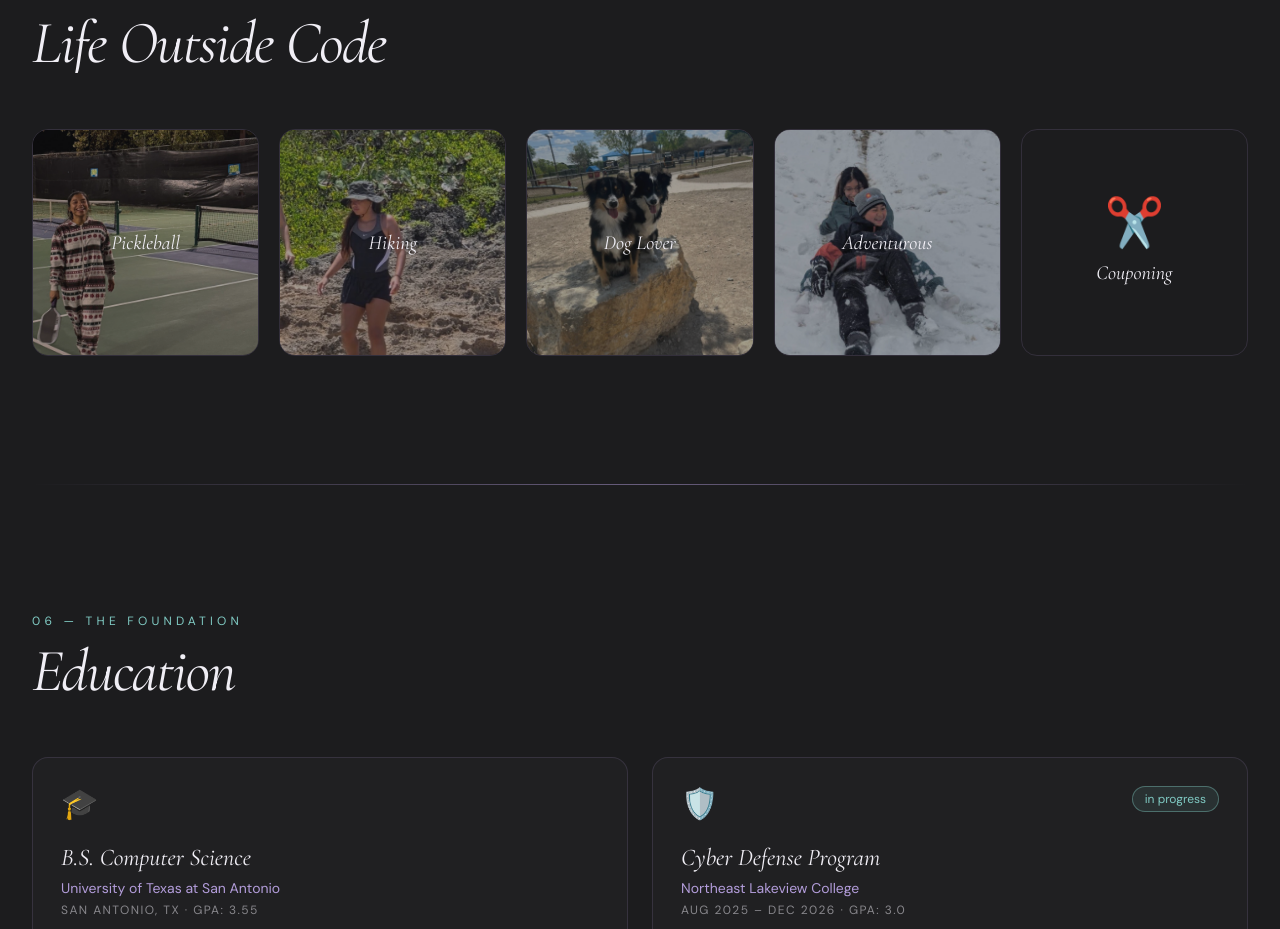
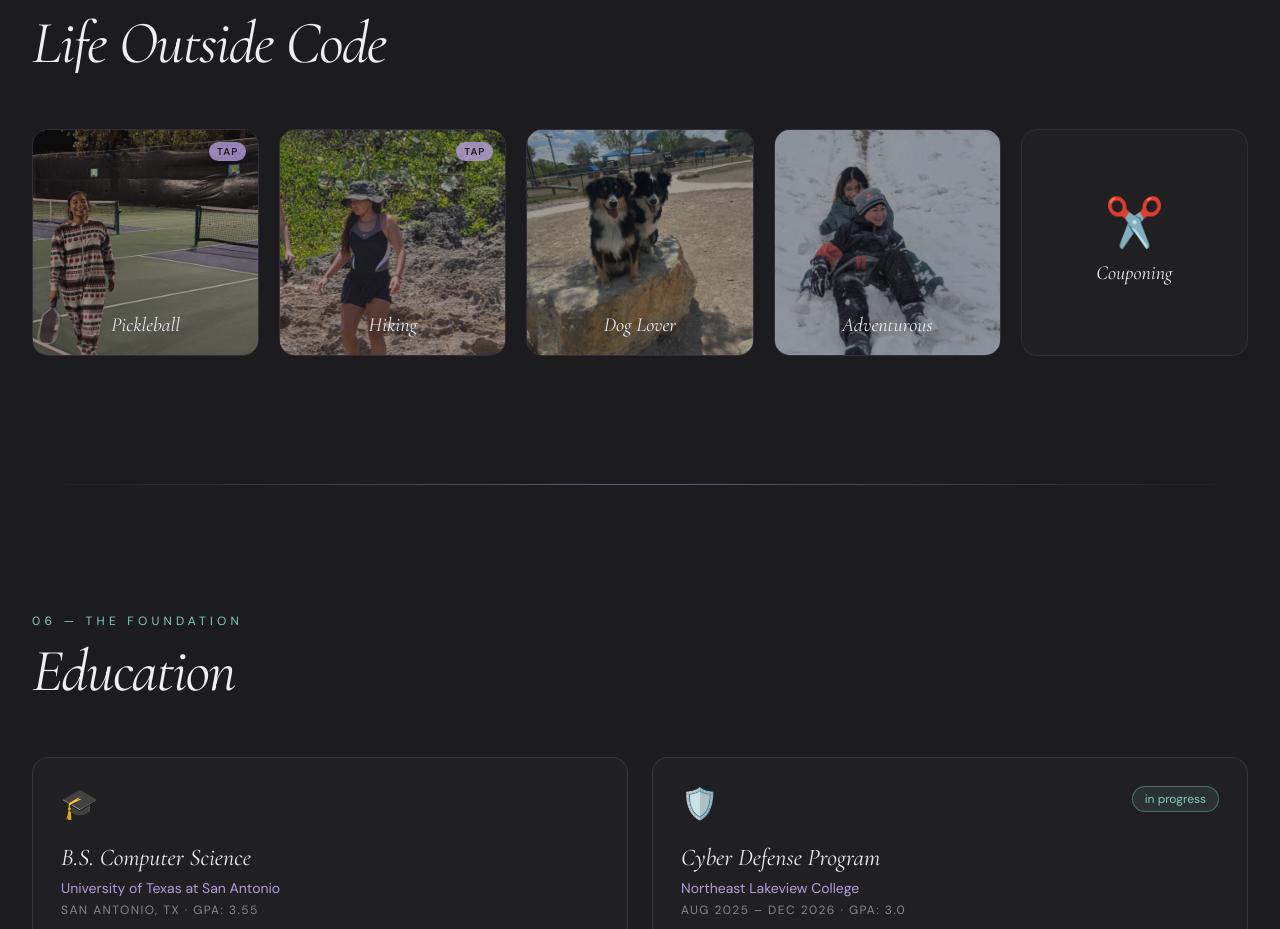
Before and after one commit to Lissettedeleon/lissette-s-portfolio, a React (Vite) app: page / in a window 1280 px wide. Shown: the part 4143-5072 px from the top of the page. Built offline with nearby package versions, Linux system fonts and the light colour scheme; no server answers.

Commit message:
Add flip card index card effect to hobbies with personal notes
Co-Authored-By: Claude Sonnet 4.6 <noreply@anthropic.com>
Claude-Session: https://claude.ai/code/session_01FeTyFeGTmFZKHFj1j95EPM

```diff
--- a/src/components/portfolio/Hobbies.jsx
+++ b/src/components/portfolio/Hobbies.jsx
@@ -1,14 +1,107 @@
-import React from "react";
+import React, { useState } from "react";
 import { motion } from "framer-motion";
 import SectionTitle from "./SectionTitle";
 
 const HOBBIES = [
-  { photo: "/hobby_pickleball.jpg", name: "Pickleball" },
-  { photo: "/hobby_hiking.jpg", name: "Hiking" },
-  { photo: "/hobby_dogs.jpg", name: "Dog Lover" },
-  { photo: "/hobby_adventure.jpg", name: "Adventurous" },
-  { emoji: "✂️", name: "Couponing" },
+  {
+    photo: "/hobby_pickleball.jpg",
+    name: "Pickleball",
+    note: "I got addicted to playing pickleball — I can play nonstop! 🏓",
+  },
+  {
+    photo: "/hobby_hiking.jpg",
+    name: "Hiking",
+    note: "I'm an outdoor explorer — I love taking my dogs to hike and challenging myself. 🥾",
+  },
+  {
+    photo: "/hobby_dogs.jpg",
+    name: "Dog Lover",
+    note: null,
+  },
+  {
+    photo: "/hobby_adventure.jpg",
+    name: "Adventurous",
+    note: null,
+  },
+  {
+    emoji: "✂️",
+    name: "Couponing",
+    note: null,
+  },
 ];
+
+function HobbyCard({ h, i }) {
+  const [flipped, setFlipped] = useState(false);
+
+  return (
+    <motion.div
+      initial={{ opacity: 0, scale: 0.9 }}
+      whileInView={{ opacity: 1, scale: 1 }}
+      viewport={{ once: true }}
+      transition={{ delay: i * 0.06 }}
+      className="aspect-square cursor-pointer"
+      style={{ perspective: "800px" }}
+      onClick={() => h.note && setFlipped((f) => !f)}
+    >
+      <div
+        className="relative h-full w-full transition-transform duration-500"
+        style={{
+          transformStyle: "preserve-3d",
+          transform: flipped ? "rotateY(180deg)" : "rotateY(0deg)",
+        }}
+      >
+        {/* Front */}
+        <div
+          className="absolute inset-0 rounded-2xl border border-gold/15 overflow-hidden"
+          style={{ backfaceVisibility: "hidden" }}
+        >
+          {h.photo ? (
+            <>
+              <img src={h.photo} alt={h.name} className="h-full w-full object-cover object-center" />
+              <div className="absolute inset-0 bg-noir/40" />
+              <span className="absolute bottom-4 left-0 right-0 text-center font-serif-display text-xl italic text-cream drop-shadow">
+                {h.name}
+              </span>
+              {h.note && (
+                <span className="absolute top-3 right-3 rounded-full bg-gold/80 px-2 py-0.5 text-[10px] uppercase tracking-widest text-noir font-semibold">
+                  tap
+                </span>
+              )}
+            </>
+          ) : (
+            <div className="flex h-full flex-col items-center justify-center gap-3 bg-cream/[0.02] p-4">
+              <span className="text-5xl">{h.emoji}</span>
+              <span className="font-serif-display text-xl italic text-cream">{h.name}</span>
+            </div>
+          )}
+        </div>
+
+        {/* Back — index card */}
+        <div
+          className="absolute inset-0 rounded-2xl overflow-hidden flex flex-col justify-between p-5"
+          style={{
+            backfaceVisibility: "hidden",
+            transform: "rotateY(180deg)",
+            background: "#fdf8f0",
+            backgroundImage:
+              "repeating-linear-gradient(transparent, transparent 27px, #c9d8e8 27px, #c9d8e8 28px)",
+          }}
+        >
+          {/* Red margin line */}
+          <div className="absolute left-10 top-0 bottom-0 border-l-2 border-rose-300/70" />
+          <div>
+            <p className="font-serif-display text-sm italic leading-7 text-neutral-700 pl-6 mt-1">
+              {h.note}
+            </p>
+          </div>
+          <p className="text-right text-[10px] uppercase tracking-widest text-neutral-400 font-sans">
+            — Lissette
+          </p>
+        </div>
+      </div>
+    </motion.div>
+  );
+}
 
 export default function Hobbies() {
   return (
@@ -17,25 +110,7 @@ export default function Hobbies() {
 
       <div className="mt-14 grid grid-cols-2 gap-5 sm:grid-cols-3 lg:grid-cols-5">
         {HOBBIES.map((h, i) => (
-          <motion.div
-            key={h.name}
-            initial={{ opacity: 0, scale: 0.9 }} whileInView={{ opacity: 1, scale: 1 }} viewport={{ once: true }}
-            transition={{ delay: i * 0.06 }}
-            className="group relative flex aspect-square flex-col items-center justify-center gap-3 rounded-2xl border border-gold/15 overflow-hidden text-center transition-all duration-300 hover:scale-105 hover:rotate-2 hover:border-gold/50 hover:shadow-[0_0_30px_rgba(212,168,83,0.18)]"
-          >
-            {h.photo ? (
-              <>
-                <img src={h.photo} alt={h.name} className="absolute inset-0 h-full w-full object-cover object-center" />
-                <div className="absolute inset-0 bg-noir/40" />
-                <span className="relative font-serif-display text-xl italic text-cream drop-shadow">{h.name}</span>
-              </>
-            ) : (
-              <>
-                <span className="text-5xl transition-transform duration-500 group-hover:-translate-y-1 group-hover:rotate-12">{h.emoji}</span>
-                <span className="font-serif-display text-xl italic text-cream">{h.name}</span>
-              </>
-            )}
-          </motion.div>
+          <HobbyCard key={h.name} h={h} i={i} />
         ))}
       </div>
     </section>
```
